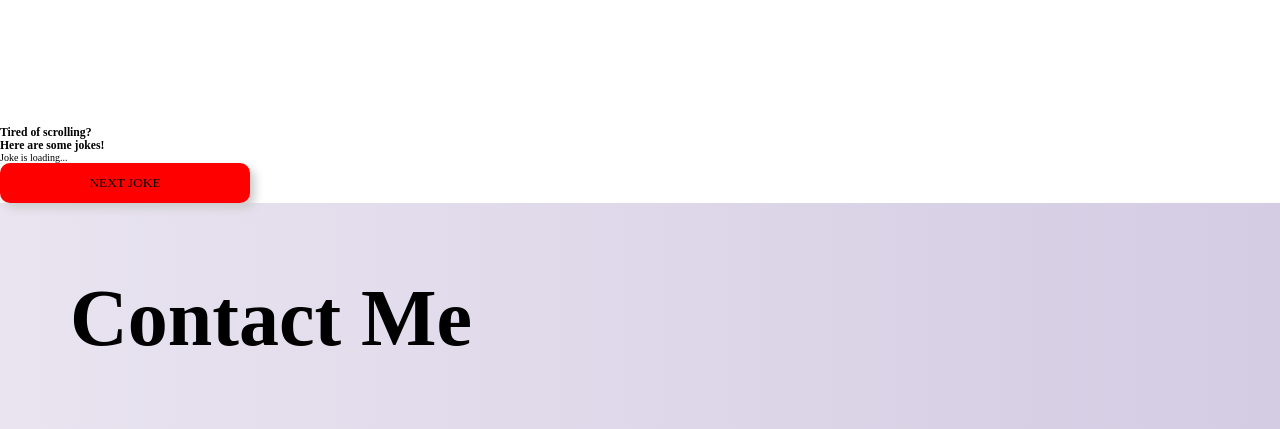
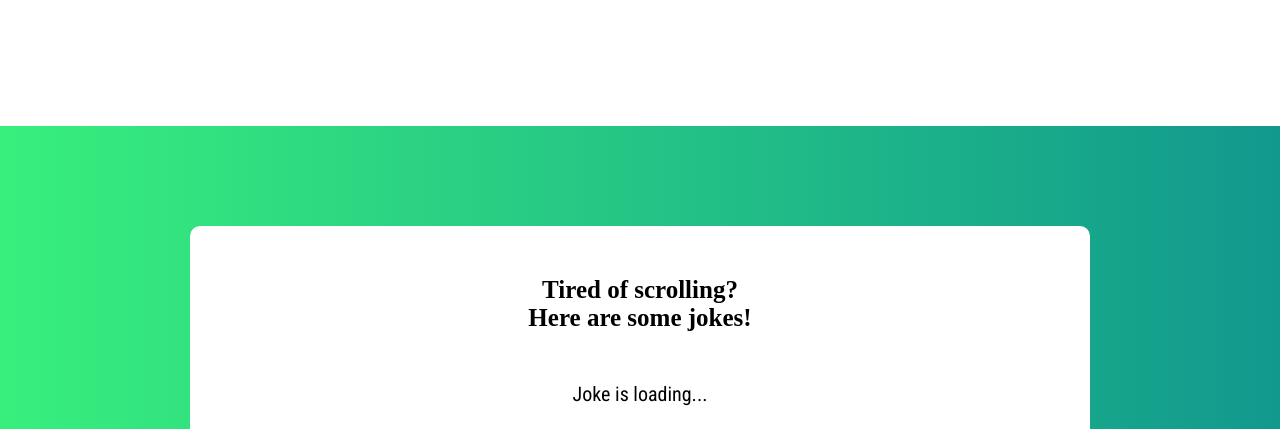
Before and after one commit to romaanchak-Rishabh/Rishabh-Tater, a plain HTML site: page index.html in a window 1280 px wide. Shown: the part 4450-4879 px from the top of the page. Drawn offline with Linux system fonts and the light colour scheme; no server answers.

Commit message:
Update style.css

```diff
--- a/style.css
+++ b/style.css
@@ -469,6 +469,52 @@ button:hover {
     transform: scale(1.1, 1.1);
 }
 
+/* joke section */
+
+#joke {
+    width: 100%;
+    height: auto;
+    padding-bottom: 10rem;
+    background: linear-gradient(to left, #11998e, #38ef7d);
+    display: flex;
+    justify-content: center;
+    align-items: center;
+}
+
+.jokes {
+    margin-top: 10rem;
+    padding: 5rem;
+    max-width: 80rem;
+    width: 80%;
+    height: auto;
+    background: white;
+    border-radius: 1rem;
+    display: flex;
+    flex-direction: column;
+    justify-content: center;
+    align-items: center;
+}
+
+.jokes h3 {
+    font-size: 2.5rem;
+
+}
+
+#joke-joke {
+    font-size: 2rem;
+    margin-top: 5rem;
+    margin-bottom: 3rem;
+    font-family: var(--h3-font);
+}
+
+.jokes .btn {
+    font-size: 1.75rem;
+    font-family: var(--font-family);
+    font-weight: 700;
+    background-color: darkorange;
+    color: red;
+}
+
 /* contact section */
 #contact {
     width: 100%;
```
